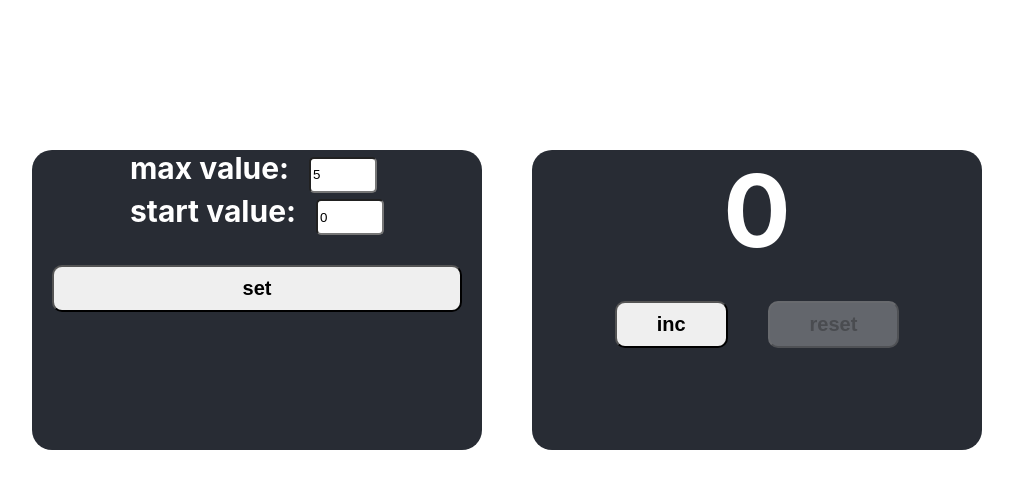
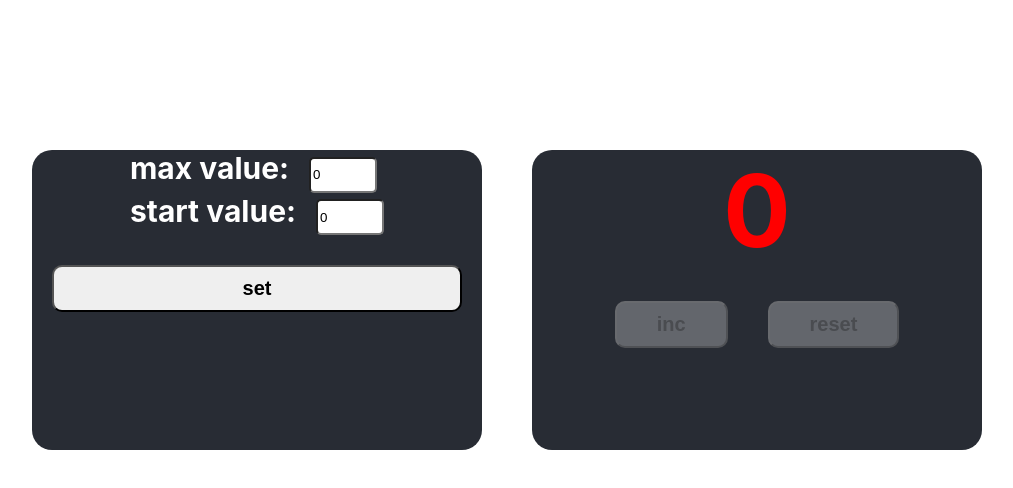
Before and after one commit to SlavaOST-it/counter, a React (Create React App) app: page / in a window 1280 px wide. Shown: the top 488 px of the page, without its empty margins (133-1146 px from the left). Built offline with nearby package versions, Linux system fonts and the light colour scheme.

Commit message:
add function setBtn

```diff
--- a/src/App.tsx
+++ b/src/App.tsx
@@ -1,62 +1,88 @@
-import React, {useEffect, useState} from 'react';
+import React, {ChangeEvent, useEffect, useState} from 'react';
 import './App.css';
 import {Counter} from "./components/Counter";
 import s from "./Counter.module.css"
 import {SettingsCounter} from "./components/SettingsCounter";
 
+
 function App() {
-    const minValue = 0
-    const maxValue = 5
+
+    let [minValue, setMinValue] = useState<number>(0)
+    let [maxValue, setMaxValue] = useState<number>(0)
+
+    let [error, setError] = useState<string>('')
 
     let [num, setNum] = useState<number>(minValue)
 
-    const [value, setValue] = useState(0)
-
-    useEffect(() => {
-        let valueAsString = localStorage.getItem('counterValue')
-        if (valueAsString) {
-            let newValue = JSON.parse(valueAsString)
-            setNum(newValue)
-        }
-    }, [])
-
-    useEffect(() => {
-        localStorage.setItem('counterValue', JSON.stringify(num))
-    }, [num])
+    // useEffect(() => {
+    //     let valueAsString = localStorage.getItem('counterValue')
+    //     if (valueAsString) {
+    //         let newValue = JSON.parse(valueAsString)
+    //         setNum(newValue)
+    //     }
+    // }, [])
+    //
+    // useEffect(() => {
+    //     localStorage.setItem('counterValue', JSON.stringify(num))
+    // }, [num])
 
 
     // Логика для Counter
-    const incBtn = () => {
+
+    const incBtnCallback = () => {
         if (num < maxValue) {
             setNum(num + 1)
         }
     }
+
     const resBtn = () => {
-        setNum(0)
+        setNum(minValue)
     }
 
     // Логика для SettingsCounter
+    // const changeMinValue = () => {
+    //
+    //     if (minValue >= maxValue) {
+    //         setError('Error')
+    //     } else {
+    //         setNum(minValue)
+    //     }
+    // }
 
+    const setBtn = () => {
+        if (minValue >= maxValue) {
+            setError('Error')
+        } else {
+            setError('')
+            setNum(maxValue)
+            setNum(minValue)
+        }
 
+    }
 
 
     return (
         <div className={s.app}>
             <SettingsCounter
-                value={value}
-                setValue={setValue}
+                num={num}
                 minValue={minValue}
                 maxValue={maxValue}
+                setMinValue={setMinValue}
+                setMaxValue={setMaxValue}
+                setBtn={setBtn}
+                setError={setError}
+                // callBack={changeMinValue}
             />
 
 
-
             <Counter
+                num={num}
                 minValue={minValue}
                 maxValue={maxValue}
-                num={num}
-                incBtn={incBtn}
+
+                incBtnCallback={incBtnCallback}
                 resBtn={resBtn}
+                error={error}
             />
         </div>
     );
```
